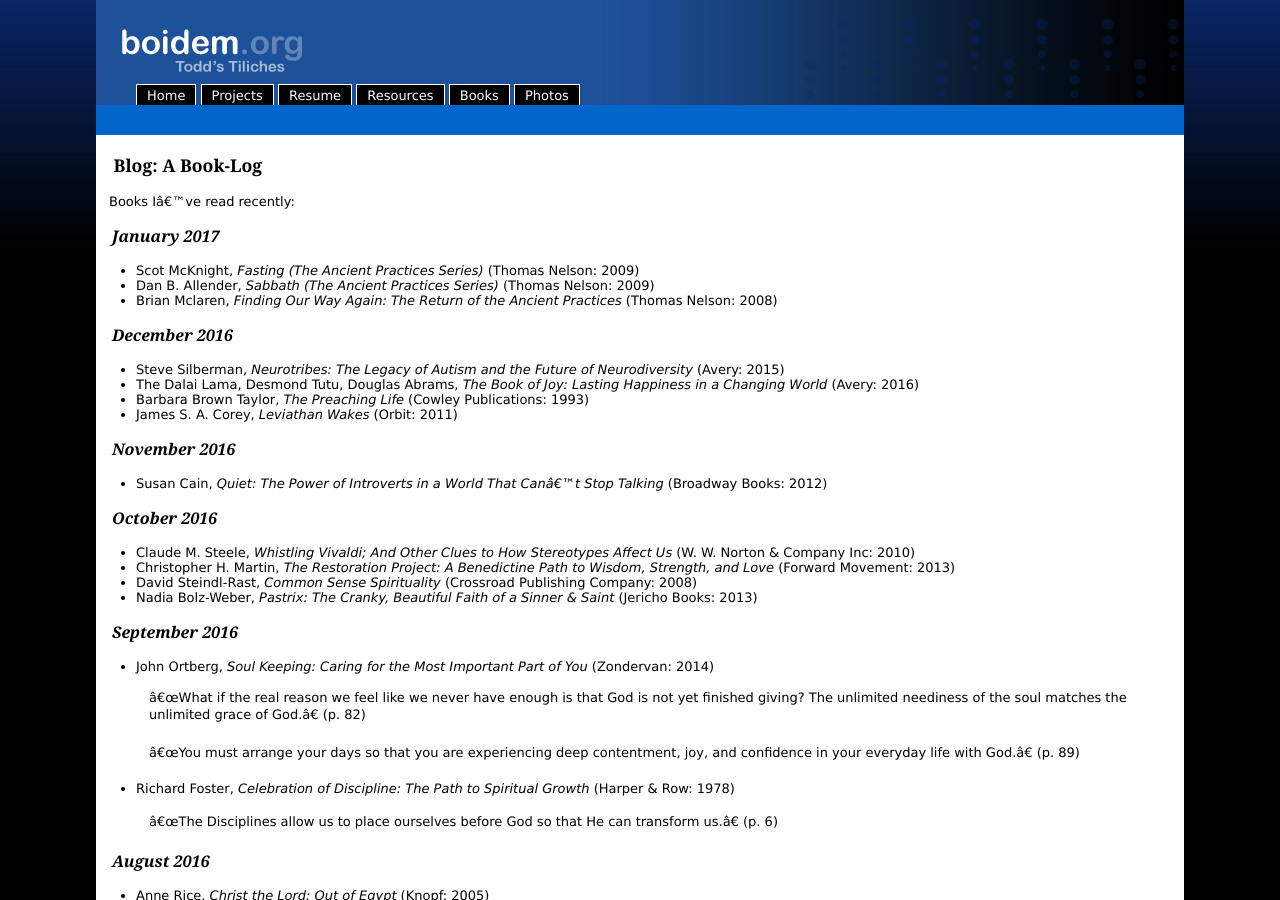
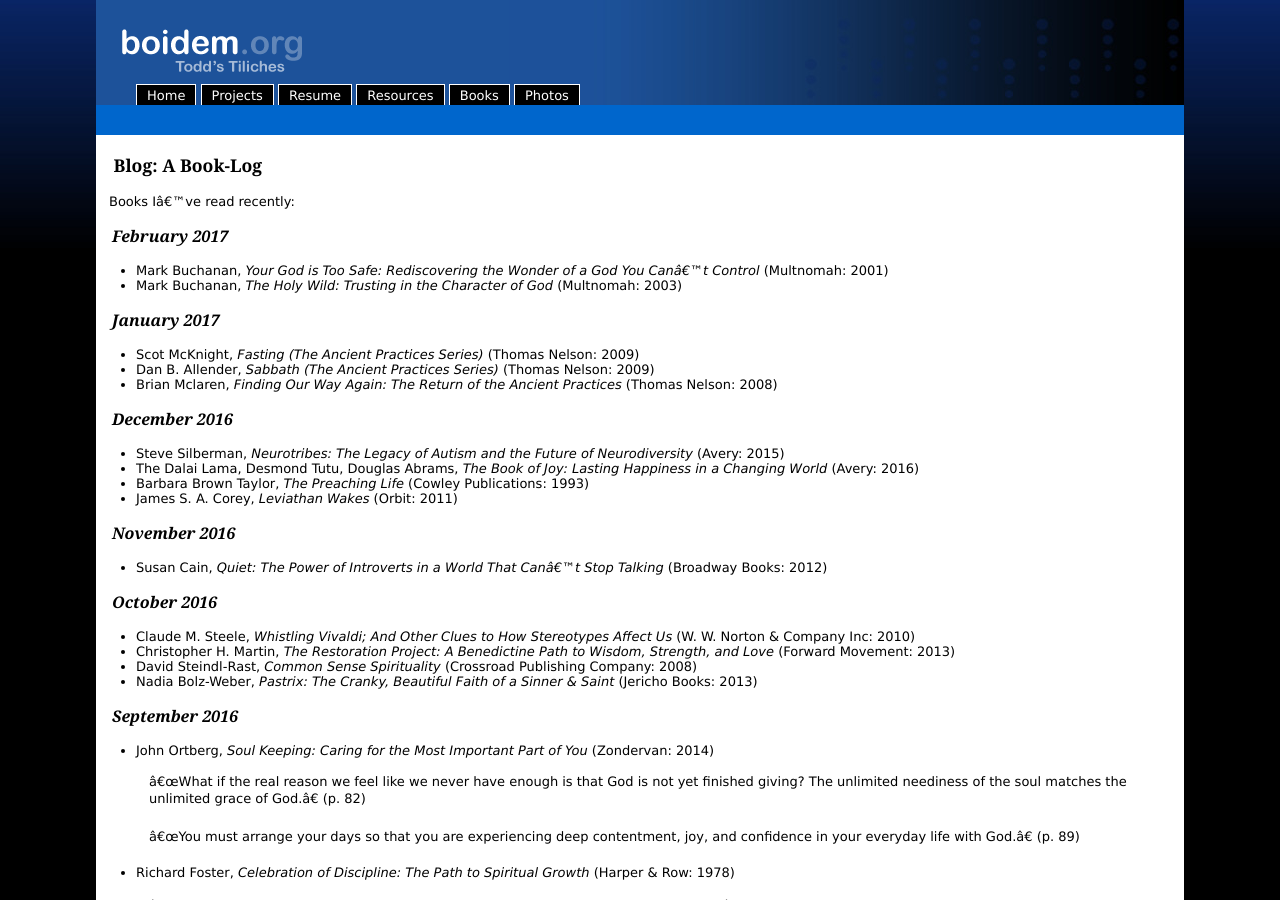
Before and after one commit to toddfoster/toddfoster.github.com, a Jekyll site: the page built from books.md, in a window 1280 px wide and 900 px high. Built offline with Jekyll 4.4.1, drawn with Linux system fonts in a browser that asks for light colours.

Commit message:
Buchanan books

```diff
--- a/books.md
+++ b/books.md
@@ -6,6 +6,10 @@ layout: default
 # Blog: A Book-Log
 
 Books I've read recently:
+
+## February 2017
+* Mark Buchanan, _Your God is Too Safe: Rediscovering the Wonder of a God You Can't Control_ (Multnomah: 2001)
+* Mark Buchanan, _The Holy Wild: Trusting in the Character of God_ (Multnomah: 2003)
 
 ## January 2017
 * Scot McKnight, _Fasting (The Ancient Practices Series)_ (Thomas Nelson: 2009)
```
